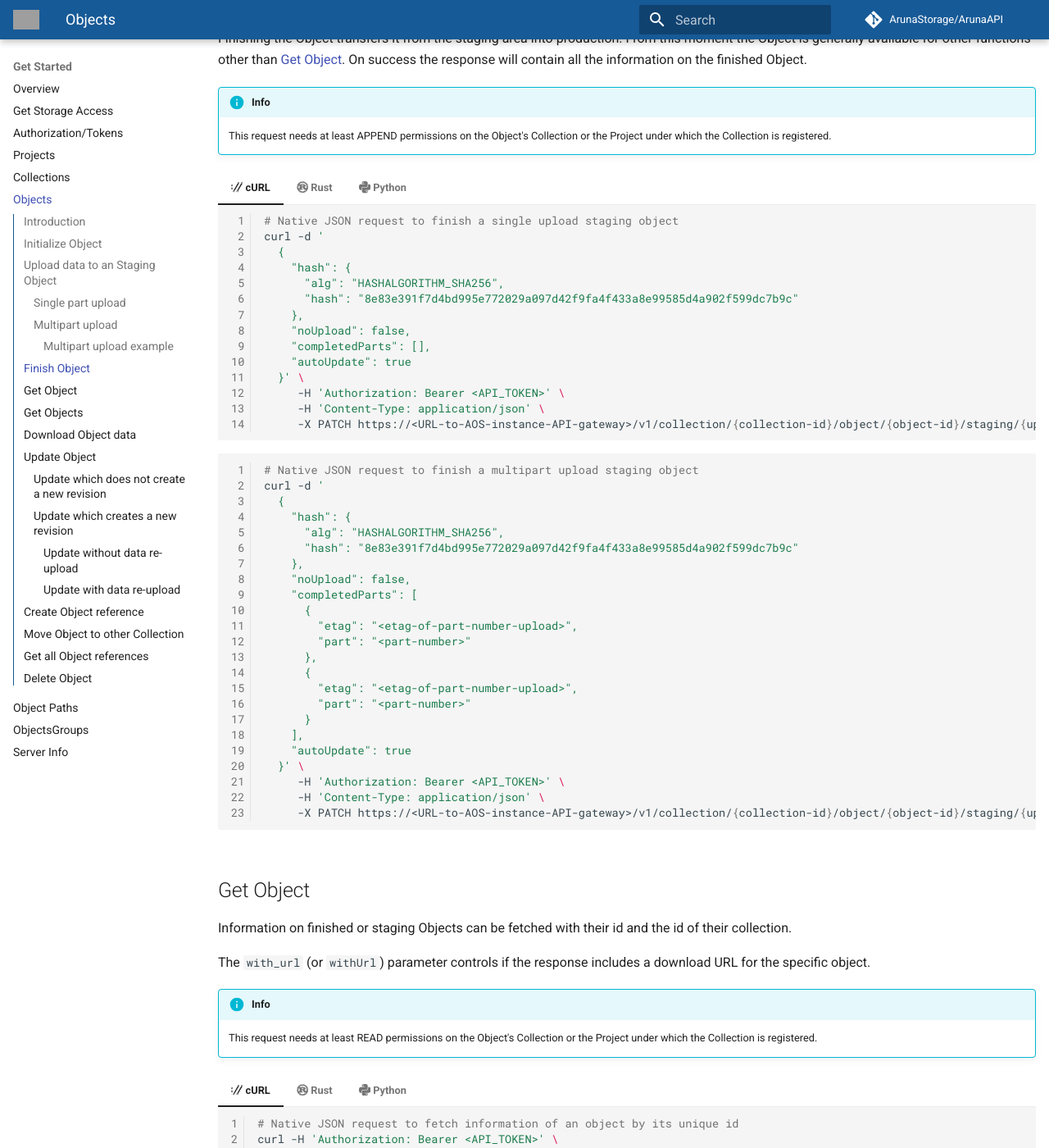
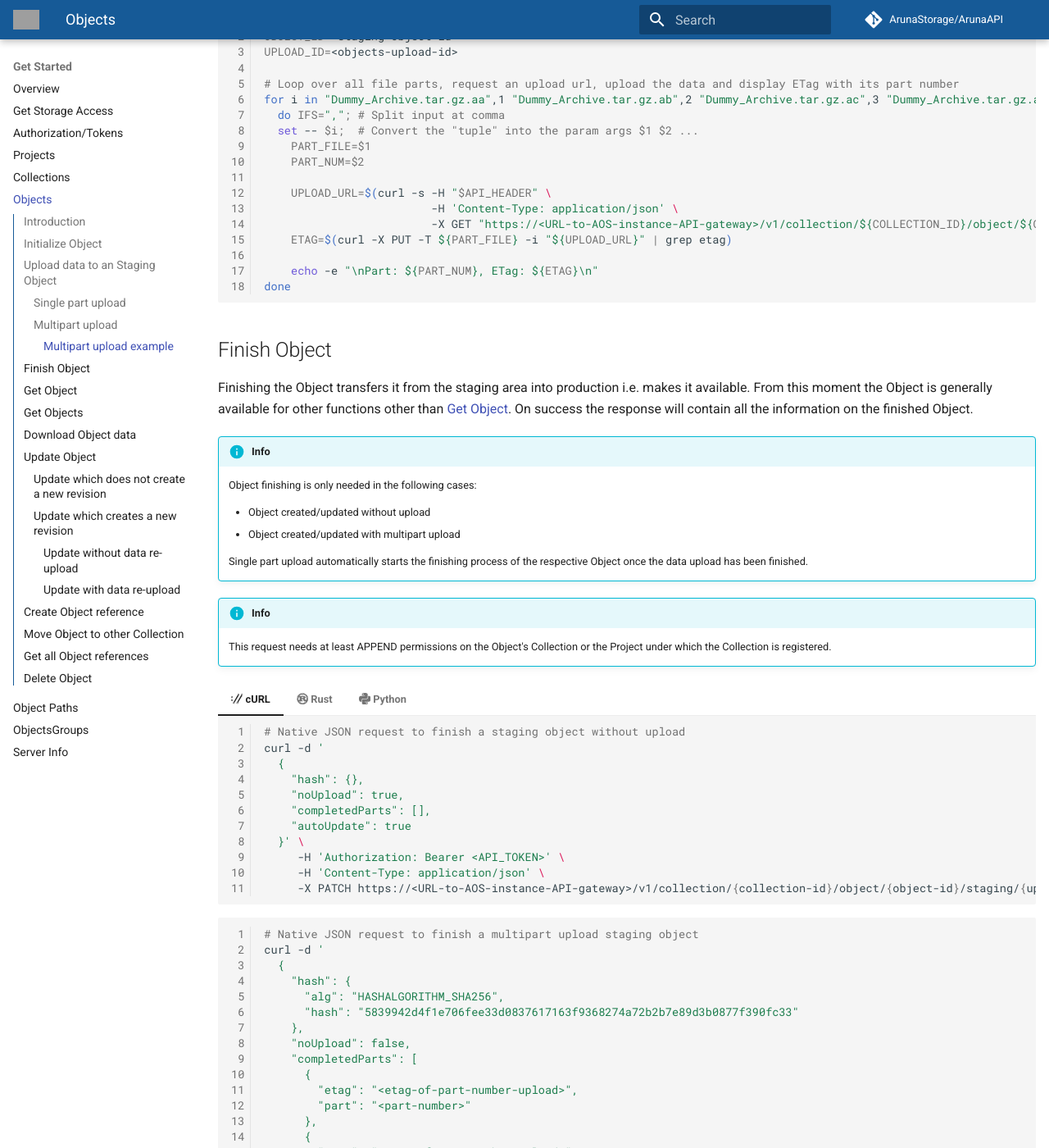
Before and after one commit to ArunaStorage/documentation, an MkDocs documentation site: the page built from docs/get_started/basic_usage/05_How-To-Objects.md, in a window 1280 px wide and 1400 px high, scrolled down 2896 px. Shown: the whole window at 82% size. Built offline with MkDocs 1.6.1 and Material for MkDocs 9.7.7, drawn with Linux system fonts in a browser that asks for light colours; comment, search, counter and statistics services are not loaded; the version menu is left out; some of the changed text lies outside the part shown; grey boxes are pictures that could not be loaded.

Commit message:
docs: Update 05_How-To-Objects to 1.0.0

````diff
--- a/docs/get_started/basic_usage/05_How-To-Objects.md
+++ b/docs/get_started/basic_usage/05_How-To-Objects.md
@@ -12,9 +12,14 @@
 ## Initialize Object
 
 The first step is to initialize an Object.
-This creates an Object in the AOS and marks it as _Staging_.
+This creates an Object in the AOS with a status of _Initializing_ and marks it as _Staging_.
 As long as an Object is in the staging area data can be uploaded to it.
 
+!!! Tip "Hash validation"
+
+    If you provide a hash with the initializing of an Object it will be automatically validated by
+    the DataProxy after the data upload has been finished. This ensures that the upload was successful and complete.
+
 !!! Info
 
     This request needs at least APPEND permissions on the Object's Collection or the Project under which the Collection is registered.
@@ -41,7 +46,10 @@
         "preferredEndpointId": "",
         "multipart": false,
         "isSpecification": false,
-        "hash": {}
+        "hash": {
+            "alg": "HASHALGORITHM_SHA256",
+            "hash": "5839942d4f1e706fee33d0837617163f9368274a72b2b7e89d3b0877f390fc33"
+        }
       }' \
       -H 'Authorization: Bearer <API_TOKEN>' \
       -H 'Content-Type: application/json' \
@@ -72,7 +80,10 @@
         preferred_endpoint_id: "".to_string(),
         multipart: false,
         is_specification: false,
-        hash: None,
+        hash: Some(Hash {
+            alg: Hashalgorithm::Sha256 as i32,
+            hash: "5839942d4f1e706fee33d0837617163f9368274a72b2b7e89d3b0877f390fc33".to_string(),
+        },
     };
 
     // Send the request to the AOS instance gRPC gateway
@@ -109,7 +120,10 @@
         preferred_endpoint_id="",  # Parameter can also be omitted if empty
         multipart=False,
         is_specification=False,
-        hash=None  # Will be provided at object finish in this example
+        hash=Hash(
+            alg=Hashalgorithm.Value("HASHALGORITHM_SHA256"),
+            hash="5839942d4f1e706fee33d0837617163f9368274a72b2b7e89d3b0877f390fc33"
+        )
     )
 
     # Send the request to the AOS instance gRPC gateway
@@ -125,14 +139,22 @@
 After initializing an Object you can request an upload url with the object id you received from the initialization.
 Data then can be uploaded through the received url to the AOS data proxy.
 
-If the data associated with the Object is greater than 4 Gigabytes you have to request a _multipart_ upload and chunk your data in parts which are at most 4 Gigabytes in size.
+If the data associated with the Object is greater than 5 Gigabytes you have to request a _multipart_ upload and chunk your data in parts which are at most 5 Gigabytes in size.
 You also have to request an upload url for each part individually.
 
+!!! Tip "S3 Presigned download URL"
+
+    You can also generate presigned URLs on your own for the specific AOS DataPoxy you want to upload the Object data to.
+
 !!! Info
 
     Requesting an upload URL needs at least APPEND permissions on the Object's Collection or the Project under which the Collection is registered.
 
 ### Single part upload
+
+!!! Info
+
+    **Single part upload automatically starts the finishing process of the respective Object once the upload has been finished to make it available.**
 
 === ":simple-curl: cURL"
 
@@ -224,6 +246,8 @@
 
     Numbers of upload parts start with 1, not 0.
 
+    **Multipart uploads have to be finished manually as the DataProxy cannot know or guess how many parts will be uploaded in total.**
+
 !!! Tip
 
     Upload of parts from multipart upload can be uploaded parallel.
@@ -333,7 +357,12 @@
 
         // Fill buffer with bytes from file
         let mut data_buf = vec![0u8; buffer_size];
-        file.read_exact(&mut data_buf).await.unwrap();
+        let successful_read = file.read_exact(&mut data_buf).await;
+
+        match successful_read {
+            Ok(bytes) => bytes,
+            Err(_) => file.read_to_end(&mut data_buf).await.unwrap(),
+        };
 
         // Create tonic/ArunaAPI request to request an upload url for multipart upload part
         let upload_url = object_client
@@ -438,25 +467,31 @@
 
 ## Finish Object
 
-Finishing the Object transfers it from the staging area into production.
+Finishing the Object transfers it from the staging area into production i.e. makes it available.
 From this moment the Object is generally available for other functions other than [Get Object](#get-object).
 On success the response will contain all the information on the finished Object.
 
 !!! Info
 
+    Object finishing is only needed in the following cases:
+
+    * Object created/updated without upload
+    * Object created/updated with multipart upload
+
+    Single part upload automatically starts the finishing process of the respective Object once the data upload has been finished.
+
+!!! Info
+
     This request needs at least APPEND permissions on the Object's Collection or the Project under which the Collection is registered.
 
 === ":simple-curl: cURL"
 
     ```bash linenums="1"
-    # Native JSON request to finish a single upload staging object
+    # Native JSON request to finish a staging object without upload
     curl -d '
       {
-        "hash": {
-          "alg": "HASHALGORITHM_SHA256",
-          "hash": "8e83e391f7d4bd995e772029a097d42f9fa4f433a8e99585d4a902f599dc7b9c"
-        },
-        "noUpload": false,
+        "hash": {},
+        "noUpload": true,
         "completedParts": [],
         "autoUpdate": true
       }' \
@@ -471,7 +506,7 @@
       {
         "hash": {
           "alg": "HASHALGORITHM_SHA256",
-          "hash": "8e83e391f7d4bd995e772029a097d42f9fa4f433a8e99585d4a902f599dc7b9c"
+          "hash": "5839942d4f1e706fee33d0837617163f9368274a72b2b7e89d3b0877f390fc33"
         },
         "noUpload": false,
         "completedParts": [
@@ -494,16 +529,13 @@
 === ":simple-rust: Rust"
 
     ```rust linenums="1"
-    // Create tonic/ArunaAPI request to finish a single part upload staging object
+    // Create tonic/ArunaAPI request to finish a staging object without upload
     let finish_request = FinishObjectStagingRequest {
         object_id: "<object-id>".to_string(),
         upload_id: "<upload-id>".to_string(),
         collection_id: "<collection-id>".to_string(),
-        hash: Some(Hash {
-            alg: Hashalgorithm::Sha256 as i32,
-            hash: "8e83e391f7d4bd995e772029a097d42f9fa4f433a8e99585d4a902f599dc7b9c".to_string()
-        }),
-        no_upload: false,
+        hash: None,
+        no_upload: true,
         completed_parts: vec![],
         auto_update: true,
     };
@@ -526,7 +558,7 @@
         collection_id: "<collection-id>".to_string(),
         hash: Some(Hash {
             alg: Hashalgorithm::Sha256 as i32,
-            hash: "8e83e391f7d4bd995e772029a097d42f9fa4f433a8e99585d4a902f599dc7b9c".to_string()
+            hash: "5839942d4f1e706fee33d0837617163f9368274a72b2b7e89d3b0877f390fc33".to_string()
         }),
         no_upload: false,
         completed_parts: vec![
@@ -555,17 +587,14 @@
 === ":simple-python: Python"
 
     ```python linenums="1"
-    # Create tonic/ArunaAPI request to finish a single part upload staging object
+    # Create tonic/ArunaAPI request to finish a staging object without upload
     request = FinishObjectStagingRequest(
         object_id="<object-id>",
         upload_id="<upload-id>",
         collection_id="<collection-id>",
-        hash=Hash(
-            alg=Hashalgorithm.Value("HASHALGORITHM_SHA256"),
-            hash="<sha256-file-hashsum>"  # E.g. 8e83e391f7d4bd995e772029a097d42f9fa4f433a8e99585d4a902f599dc7b9c
-        ),
-        no_upload=False,
-        completed_parts=[],
+        hash=None,  # Parameter can also be omitted if None
+        no_upload=True,
+        completed_parts=[],  # Parameter can also be omitted if empty
         auto_update=True
     )
 
@@ -584,7 +613,7 @@
         collection_id="<collection-id>",
         hash=Hash(
             alg=Hashalgorithm.Value("HASHALGORITHM_SHA256"),
-            hash="<sha256-file-hashsum>"  # E.g. 8e83e391f7d4bd995e772029a097d42f9fa4f433a8e99585d4a902f599dc7b9c
+            hash="<sha256-file-hashsum>"  # E.g. 5839942d4f1e706fee33d0837617163f9368274a72b2b7e89d3b0877f390fc33
         ),
         no_upload=False,
         completed_parts=[
@@ -610,9 +639,9 @@
 
 ## Get Object
 
-Information on finished or staging Objects can be fetched with their id and the id of their collection.
-
-The `with_url` (or `withUrl`) parameter controls if the response includes a download URL for the specific object.
+Information on finished or staging Objects can be fetched with their id and the id of their Collection.
+
+The `with_url` (or `withUrl`) parameter controls if the response includes a download URL for the specific Object.
 
 !!! Info
 
@@ -674,13 +703,15 @@
 
 ## Get Objects
 
-You can also fetch information on multiple Objects of a Collection.
+You can also fetch information on multiple Objects of a Collection with a single request.
 The Objects returned will not include staging Objects.
 
 By default, this request also returns only the first 20 Objects.
 You can either increase the page size to receive more Objects per request and/or request the next Objects by pagination.
 Additionally, you can include id or label filters to narrow the returned Objects.
 
+The `with_url` (or `withUrl`) parameter controls if the response includes a download URL for each of the returned Objects.
+
 !!! Info
 
     This request needs at least READ permissions on the Object's Collection or the Project under which the Collection is registered.
@@ -718,12 +749,12 @@
 === ":simple-rust: Rust"
 
     ```rust linenums="1"
-    // Create tonic/ArunaAPI to fetch information of the first 20 unfiltered objects in a collection
+    // Create tonic/ArunaAPI to fetch information of the first 20 unfiltered objects in a collection with download URLs
     let get_request = GetObjectsRequest {
         collection_id: "<collection-id>".to_string(),
         page_request: None,
         label_id_filter: None,
-        with_url: false,
+        with_url: true,
     };
 
     // Send the request to the AOS instance gRPC gateway
@@ -834,12 +865,12 @@
 === ":simple-python: Python"
 
     ```python linenums="1"
-    # Create tonic/ArunaAPI request to fetch information of the first 20 unfiltered objects in a collection
+    # Create tonic/ArunaAPI request to fetch information of the first 20 unfiltered objects in a collection with download URLs
     request = GetObjectsRequest(
         collection_id="<collection-id>",
         page_request=None,
         label_id_filter=None,
-        with_url=False
+        with_url=True
     )
 
     # Send the request to the AOS instance gRPC gateway
@@ -937,6 +968,10 @@
 To download the data associated with an Object you have to request a download url.
 This can be done with an individual request or directly while getting information on an Object.
 
+!!! Tip "S3 Presigned download URL"
+
+    You can also generate presigned URLs on your own for the specific AOS DataPoxy you want to download the Object data from.
+
 !!! Info
 
     This request needs at least READ permissions on the Object's Collection or the Project under which the Collection is registered.
@@ -1035,7 +1070,7 @@
 
 Objects can still be updated after finishing.
 
-When an update is started, a staging Object with the status _Initializing_  is created in the specific collection. Only
+When an update is started, a staging Object with the status _Initializing_ is created in the specific collection. Only
 one staging object per object can exist at a time, so parallel updates of an object are prohibited. This limitation
 is due to the S3 compatibility of the AOS, but also helps to maintain the consistency of the revision hierarchy.
 
@@ -1155,10 +1190,7 @@
     # Native JSON request to finish the updated object
     curl -d '
       {
-        "hash": {
-          "alg": "HASHALGORITHM_SHA256",
-          "hash": "8e83e391f7d4bd995e772029a097d42f9fa4f433a8e99585d4a902f599dc7b9c"
-        },
+        "hash": {},
         "noUpload": true,
         "completedParts": [],
         "autoUpdate": true
@@ -1195,7 +1227,7 @@
         multi_part: false,
         is_specification: false,
         force: false,
-        hash: None, // Will be provided at object finish in this example
+        hash: None, // Not needed in case of no data upload
     };
 
     // Send the request to the AOS instance gRPC gateway
@@ -1213,10 +1245,7 @@
         object_id: object_id,
         upload_id_ staging_id,
         collection_id: collection_id,
-        hash: Some(Hash {
-            alg: Hashalgorithm::Sha256 as i32,
-            hash: "8e83e391f7d4bd995e772029a097d42f9fa4f433a8e99585d4a902f599dc7b9c".to_string()
-        }),
+        hash: None,
         no_upload: true,
         completed_parts: vec![],
         auto_update: true,
@@ -1259,7 +1288,7 @@
         multi_part=False,  # Parameter can also be omitted if `reupload=False`
         is_specification=False,
         force=False,
-        hash=None  # Will be provided at object finish in this example
+        hash=None  # Not needed in case of no data upload
     )
 
     # Send the request to the AOS instance gRPC gateway
@@ -1273,10 +1302,7 @@
         object_id=update_response.object_id,
         upload_id=update_response.upload_id,
         collection_id=update_response.collection_id,
-        hash=Hash(
-            alg=Hashalgorithm.Value("HASHALGORITHM_SHA256"),
-            hash="<sha256-file-hashsum>"  # E.g. 8e83e391f7d4bd995e772029a097d42f9fa4f433a8e99585d4a902f599dc7b9c
-        ),
+        hash=None,
         no_upload=True,
         completed_parts=[],
         auto_update=True
@@ -1330,20 +1356,7 @@
     # Native JSON request to upload single part data through the generated data proxy upload url
     curl -X PUT -T <path-to-local-file> <upload-url>
 
-    # Native JSON request to finish the updated object
-    curl -d '
-      {
-        "hash": {
-          "alg": "HASHALGORITHM_SHA256",
-          "hash": "cb380c5ed9724991fb91acb9e21ba11ff68c27bc3a6121284a946cccfdfaaf47"
-        },
-        "noUpload": false,
-        "completedParts": [],
-        "autoUpdate": true
-      }' \
-         -H 'Authorization: Bearer <API_TOKEN>' \
-         -H 'Content-Type: application/json' \
-         -X PATCH https://<URL-to-AOS-instance-API-gateway>/v1/collection/{collection-id}/object/{object-id}/staging/{upload-id}/finish
+    # Request to finish the updated object only needed in case of no upload or multipart upload
     ```
 
 === ":simple-rust: Rust"
@@ -1427,28 +1440,7 @@
     // Do something with the response
     println!("{:#?}", upload_response);
 
-    // Create tonic/ArunaAPI request to finish a single part upload staging object
-    let finish_request = FinishObjectStagingRequest {
-        object_id: object_id,
-        upload_id: staging_id,
-        collection_id: collection_id,
-        hash: Some(Hash {
-            alg: Hashalgorithm::Sha256 as i32,
-            hash: "c1557cf6f426823f248f7285b3540812521935ebca372fb6689463efd6cadb61".to_string()
-        }),
-        no_upload: false,
-        completed_parts: vec![],
-        auto_update: true,
-    };
-
-    // Send the request to the AOS instance gRPC gateway
-    let finish_response = object_client.finish_object_staging(finish_request)
-                                       .await
-                                       .unwrap()
-                                       .into_inner();
-
-    // Do something with the response
-    println!("{:#?}", finish_response);
+    // Request to finish a staging object only needed in case of no upload or multipart upload
     ```
 
 === ":simple-python: Python"
@@ -1511,25 +1503,7 @@
     # Do something with the response (e.g. check status if was successful)
     print(f'{upload_response}')
 
-    # Create tonic/ArunaAPI request to finish a single part upload staging object
-    finish_request = FinishObjectStagingRequest(
-        object_id=update_response.object_id,
-        upload_id=update_response.upload_id,
-        collection_id=update_response.collection_id,
-        hash=Hash(
-            alg=Hashalgorithm.Value("HASHALGORITHM_SHA256"),
-            hash="<updated-file-sha256-hashsum>"  # E.g. b53d51ea15b07422bb19d5f8671174e7d45b04f21cfed652127f845f5945bf38
-        ),
-        no_upload=False,
-        completed_parts=[],
-        auto_update=True
-    )
-
-    # Send the request to the AOS instance gRPC gateway
-    finish_response = client.object_client.FinishObjectStaging(request=finish_request)
-
-    # Do something with the response
-    print(f'{finish_response}')
+    # Request to finish a staging object only needed in case of no upload or multipart upload
     ```
 
 
@@ -1540,7 +1514,7 @@
 
 !!! Warning
 
-    **Updates on writeable references also update the Object in the source Collection.**
+    **Updates on writeable references also update the Object in all other Collections the Object is referenced in.**
 
 !!! Info
 
````
Also changed, not shown: other parts of docs/get_started/basic_usage/05_How-To-Objects.md (+3 -3 lines), docs/get_started/basic_usage/02_How-To-Auth-Tokens.md (+2 -2 lines).
